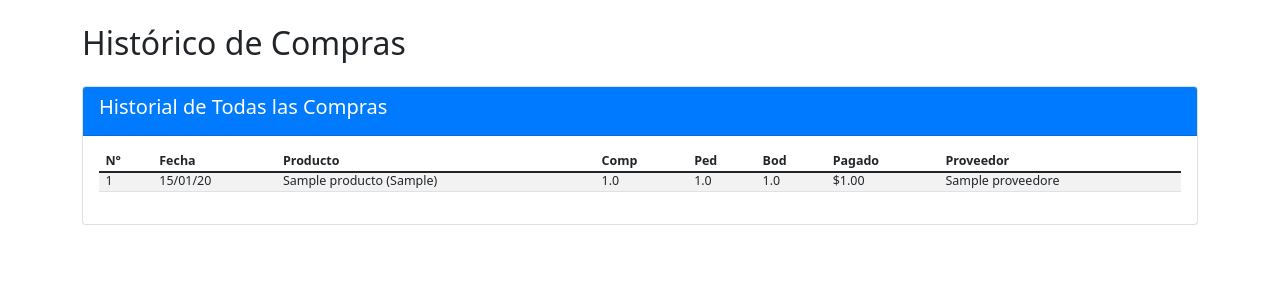
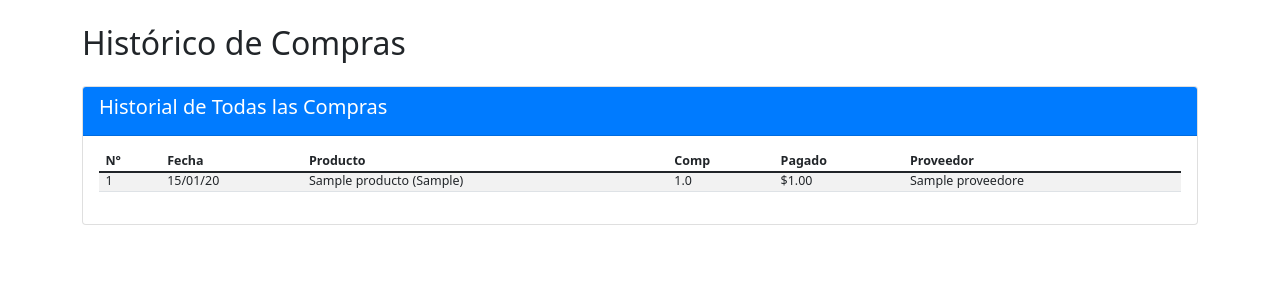
Before and after one commit to ecanar/AppMontebello, a Flask app: page /historico in a window 1280 px wide. Shown: the part 56-356 px from the top of the page. Run offline with Flask 3, Linux system fonts and the light colour scheme; a user stored in the database is signed in; tables that the repository leaves empty hold one stand-in row (values such as "Sample post"); some libraries are stand-ins or nearby versions.

Commit message:
Quitar columnas Ped y Bod del histórico

```diff
--- a/templates/historico.html
+++ b/templates/historico.html
@@ -24,8 +24,6 @@
                                 <th>Fecha</th>
                                 <th>Producto</th>
                                 <th>Comp</th>
-                                <th>Ped</th>
-                                <th>Bod</th>
                                 <th>Pagado</th>
                                 <th>Proveedor</th>
                             </tr>
@@ -37,8 +35,6 @@
                                 <td>{{ registro.Fec_Comp.strftime('%d/%m/%y') if registro.Fec_Comp else '-' }}</td>
                                 <td>{{ registro.producto_h.Nom_Prod }} ({{ registro.producto_h.Medida }})</td>
                                 <td>{{ registro.Cant_Comp }}</td>
-                                <td>{{ registro.Cant_Ped }}</td>
-                                <td>{{ registro.Cant_Bod }}</td>
                                 <td>${{ "%.2f"|format(registro.Val_Pag) }}</td>
                                 <td>{{ registro.proveedor_h.Nom_Prov }}</td>
                             </tr>
```
